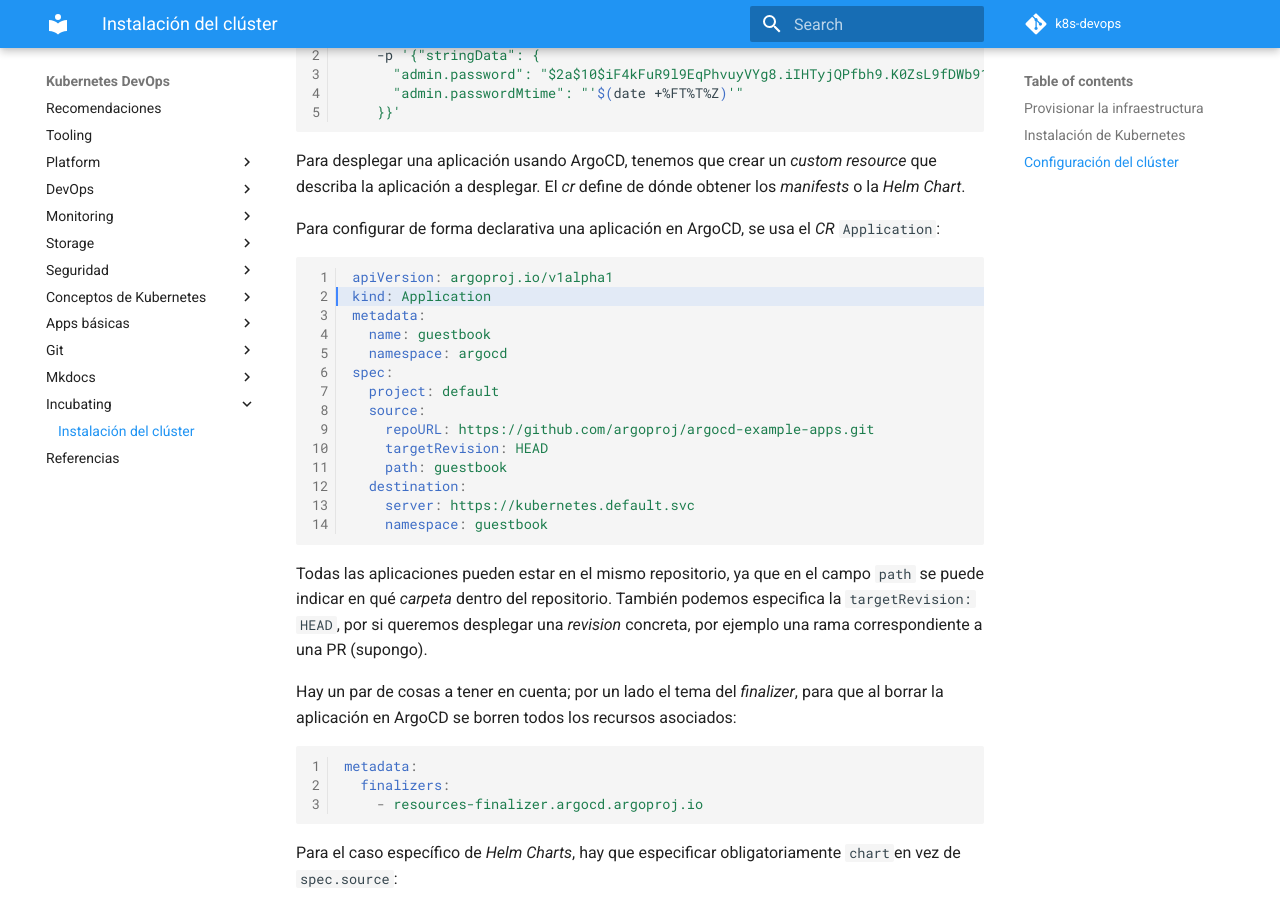
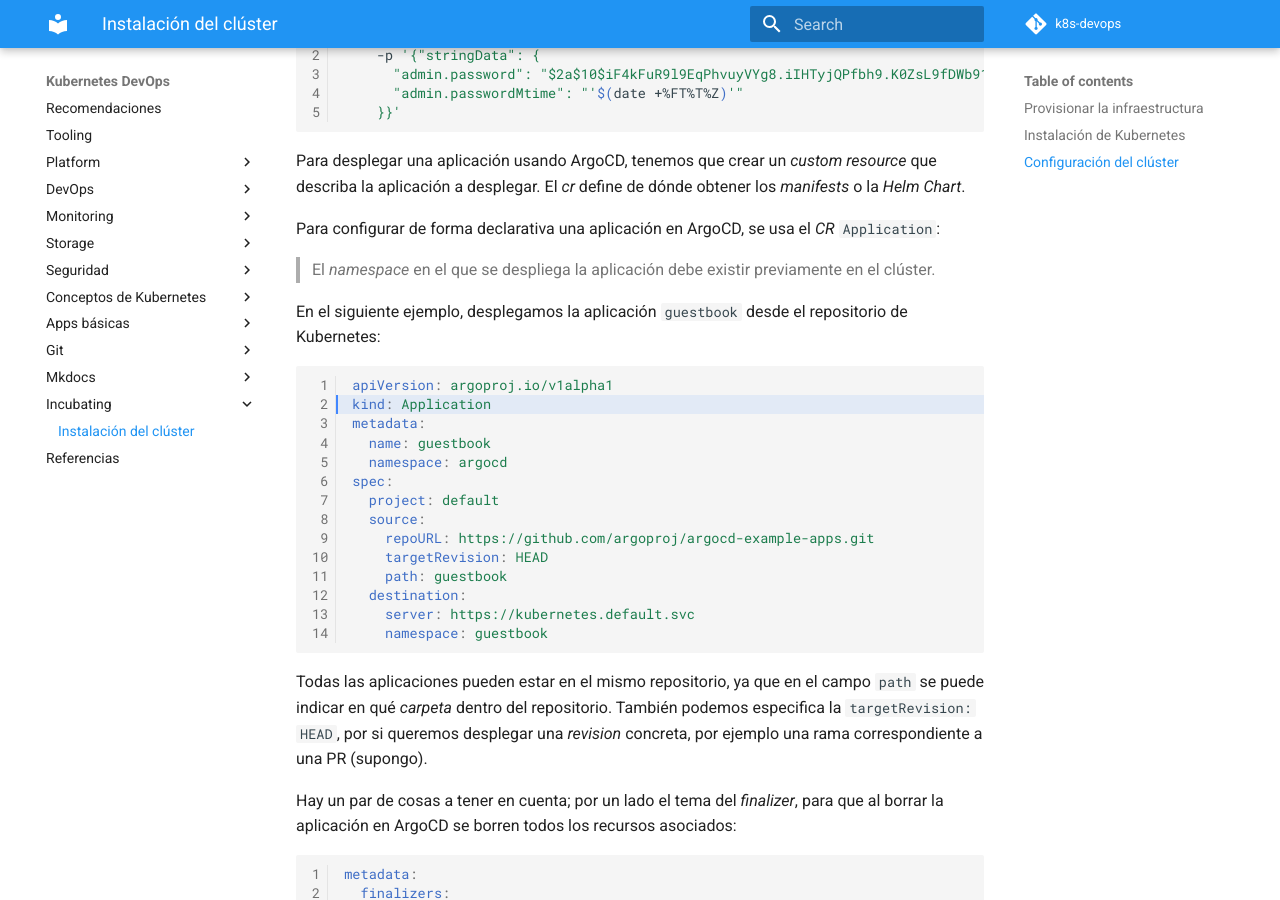
Before and after one commit to onthedock/k8s-devops, an MkDocs documentation site: the page built from docs/incubating/cluster-install.md, in a window 1280 px wide and 900 px high, scrolled down 6579 px. Built offline with MkDocs 1.6.1 and Material for MkDocs 9.7.7, drawn with Linux system fonts in a browser that asks for light colours; comment, search, counter and statistics services are not loaded.

Commit message:
El namespace donde se despliega la aplicacion debe existir

````diff
--- a/docs/incubating/cluster-install.md
+++ b/docs/incubating/cluster-install.md
@@ -229,6 +229,10 @@ Para desplegar una aplicación usando ArgoCD, tenemos que crear un *custom resou
 
 Para configurar de forma declarativa una aplicación en ArgoCD, se usa el *CR* `Application`:
 
+> El *namespace* en el que se despliega la aplicación debe existir previamente en el clúster.
+
+En el siguiente ejemplo, desplegamos la aplicación `guestbook` desde el repositorio de Kubernetes:
+
 ```yaml hl_lines="2"
 apiVersion: argoproj.io/v1alpha1
 kind: Application
````
